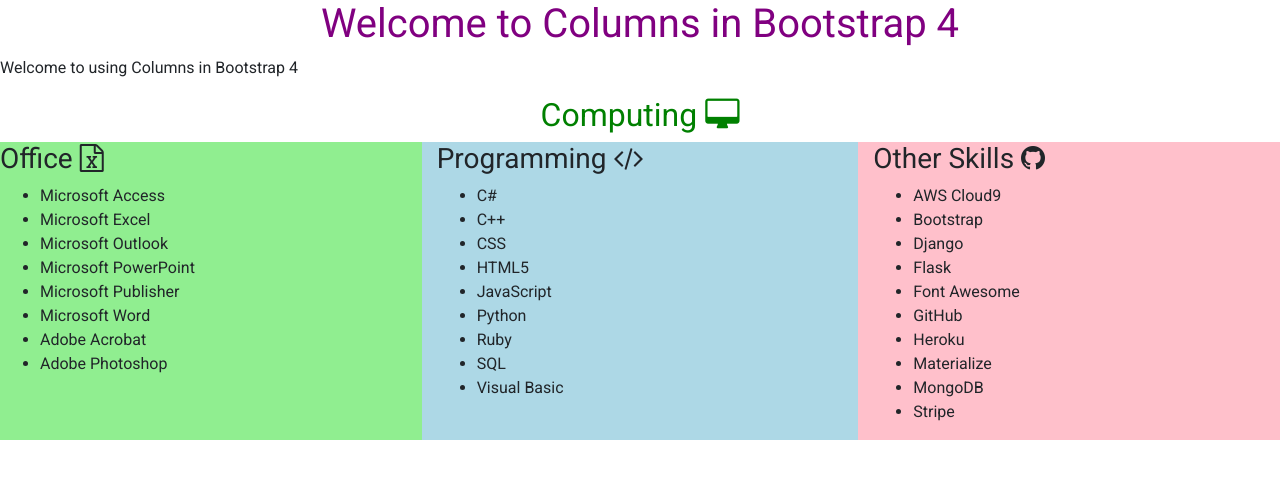
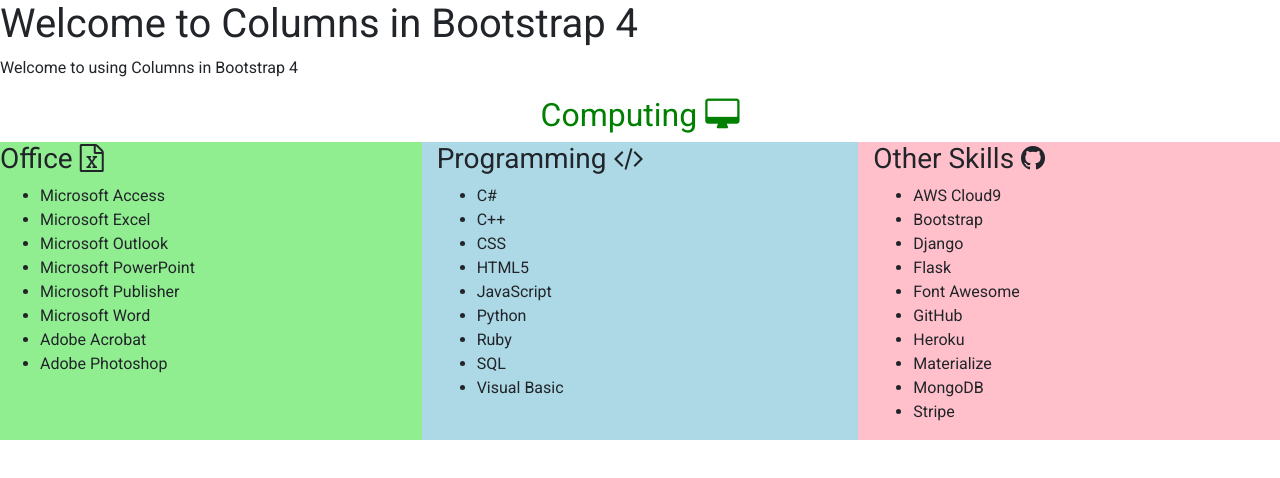
Before and after one commit to derektypist/columns-in-bootstrap-4, a plain HTML site: page index.html in a window 1280 px wide. Drawn offline with nearby package versions, Linux system fonts and the light colour scheme.

Commit message:
Changed from h1 to id of header at style.css

```diff
--- a/style.css
+++ b/style.css
@@ -4,9 +4,9 @@ body {
     font-family: "Roboto", Arial, Verdana, sans-serif;
 }
 
-/* Heading H1 */
+/* Header */
 
-h1 {
+#header {
     color: purple;
     text-align: center;
 }
```
Also changed, not shown: .c9/metadata/environment/style.css.
